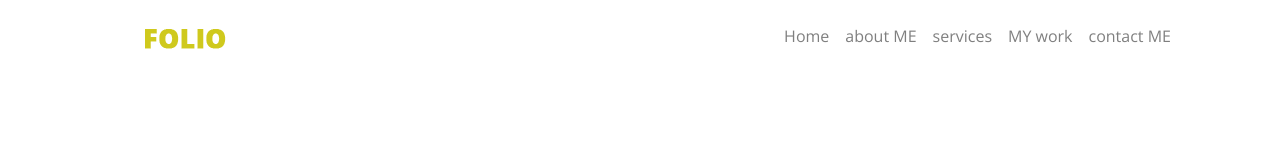
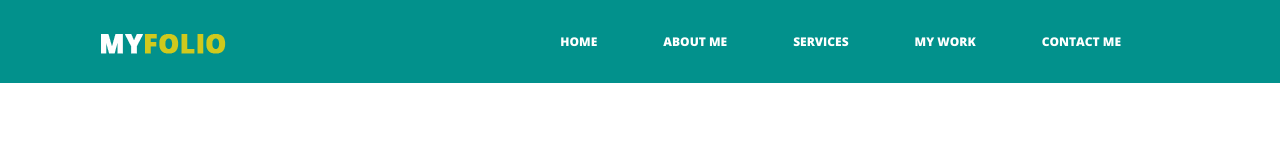
Before and after one commit to rifat-H/myfolio-bootstrap, a website built with Parcel: page src/index.html in a window 1280 px wide. Built offline with nearby package versions, Linux system fonts and the light colour scheme.

Commit message:
header done

```diff
--- a/src/index.html
+++ b/src/index.html
@@ -26,7 +26,7 @@
     <header>
         <div class="container">
             <!-- nav start -->
-            <nav class="navbar navbar-expand-lg navbar-light">
+            <nav class="navbar navbar-expand-lg">
                 <a class="navbar-brand" href="#">
                     <img src="images/logo.png" class="img-fluid" alt="Logo">
                 </a>
--- a/src/scss/_style.scss
+++ b/src/scss/_style.scss
@@ -20,7 +20,31 @@ body {
 // common css end
 
 // header start
-header {}
+header {
+    background-color: #02918c;
+    padding: 5px 0;
+
+    nav {
+        ul {
+            li {
+                margin-right: 50px;
+
+                a {
+                    text-transform: uppercase;
+                    font-size: 12px;
+                    color: #ffffff;
+                    font-family: "Open Sans";
+                    font-weight: 800;
+                    transition: all linear .3s;
+
+                    &:hover{
+                        color: #cfc91d;
+                    }
+                }
+            }
+        }
+    }
+}
 
 // header end
 
```
Also changed, not shown: 1 other file.
